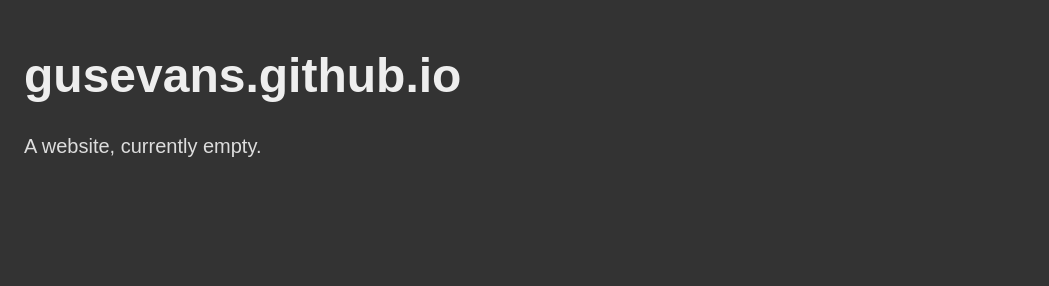
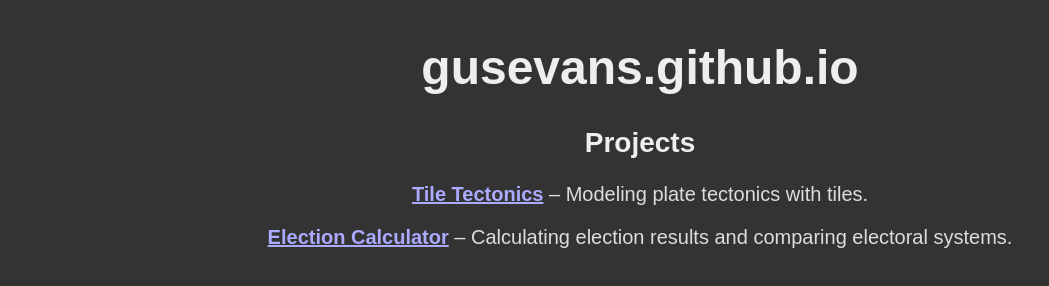
Before and after one commit to GusEvans/gusevans.github.io, a plain HTML site: page index.html in a window 1280 px wide. Shown: the whole page, without its empty margins (0-1049 px from the left). Drawn offline with Linux system fonts and the light colour scheme.

Commit message:
Added links to TileTectonics and ElectionCalculator

```diff
--- a/index.html
+++ b/index.html
@@ -5,13 +5,17 @@
 	<title>gusevans.github.io</title>
 	<style>
 		* {font-family:sans-serif;}
-		html {padding:1em; background: #333;}
-		h1 {text-align: left; font-size: 3em; color: #EEE;}
-		p {text-align: left; font-size: 1.25em; color: #DDD;}
+		html {padding:0.5em; background: #333;}
+		h1 {text-align: center; font-size: 3em; color: #EEE;}
+		h2 {text-align: center; font-size: 1.75em; color: #EEE;}
+		p {text-align: center; font-size: 1.25em; color: #DDD;}
+		a {font-weight: bold; color: #AAF;}
 	</style>
 </head>
 <body>
 	<h1>gusevans.github.io</h1>
-	<p>A website, currently empty.</p>
+	<h2>Projects</h2>
+	<p><a href="https://gusevans.github.io/TileTectonics/">Tile Tectonics</a> – Modeling plate tectonics with tiles.</p>
+	<p><a href="https://gusevans.github.io/ElectionCalculator/">Election Calculator</a> – Calculating election results and comparing electoral systems.</p>
 </body>
 </html>
```
Also changed, not shown: 1 other file.
